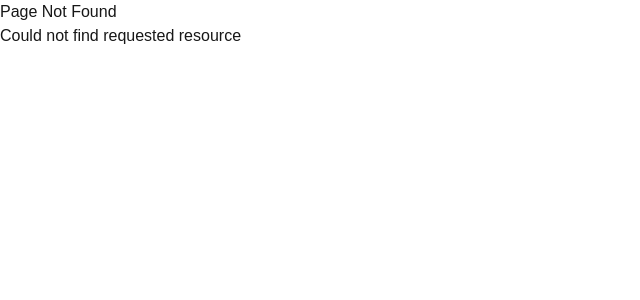
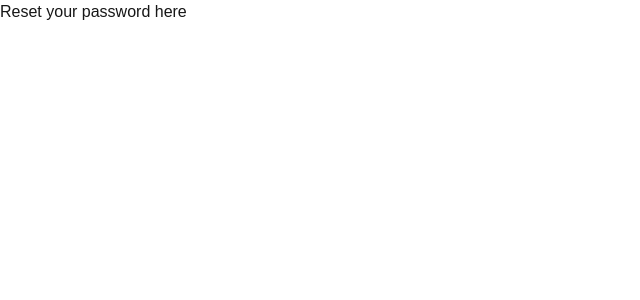
Before and after one commit to mdmusharruf13/nextjs-learning, a Next.js app in the folder nextjs-15_ce/: page /concepts/forgot-password in a window 1280 px wide. Before the commit this address had no page. Shown: the top 300 px of the page, without its empty margins (0-640 px from the left). Built offline with nearby package versions, Linux system fonts and the light colour scheme.

Commit message:
Route Group in next.js

```diff
--- /dev/null
+++ b/nextjs-15_ce/src/app/concepts/(auth)/forgot-password/page.tsx
@@ -0,0 +1,7 @@
+export default function ForgotPasswordPage() {
+    return (
+        <section>
+            <p>Reset your password here</p>
+        </section>
+    )
+}
--- /dev/null
+++ b/nextjs-15_ce/src/app/concepts/(auth)/login/page.tsx
@@ -0,0 +1,7 @@
+export default function LoginPage() {
+    return (
+        <section>
+            <p>welcome to login page</p>
+        </section>
+    )
+}
--- /dev/null
+++ b/nextjs-15_ce/src/app/concepts/(auth)/signup/page.tsx
@@ -0,0 +1,7 @@
+export default function SignInPage() {
+    return (
+        <section>
+            <p>welcome to SignIn page</p>
+        </section>
+    )
+}
```
Also changed, not shown: 1 other file (tests, documents, lock files or other folders).
